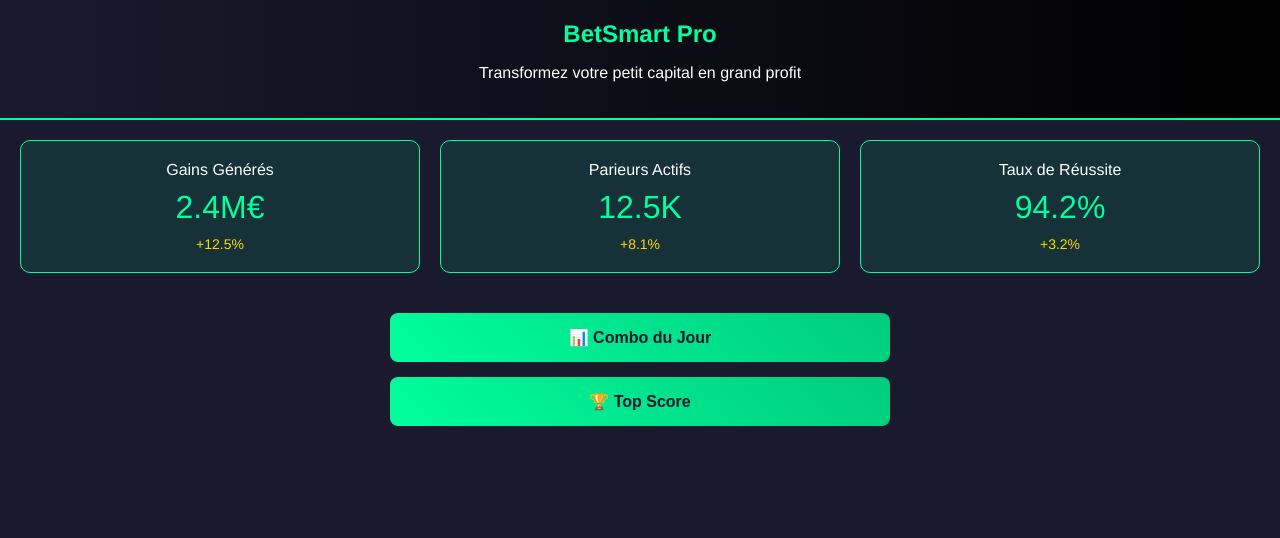
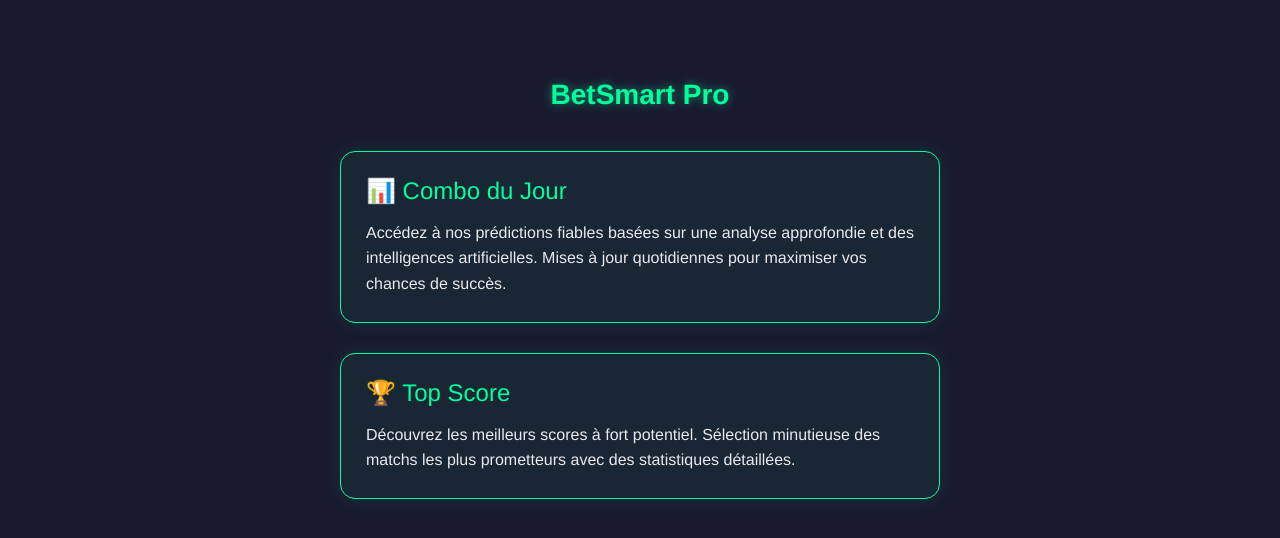
Before and after one commit to verol333/BetSmartPro, a plain HTML site: page index.html in a window 1280 px wide. Drawn offline with Linux system fonts and the light colour scheme; a script that the page names is missing.

Commit message:
Update index.html

```diff
--- a/index.html
+++ b/index.html
@@ -6,113 +6,98 @@
     <title>BetSmart Pro</title>
     <script src="https://cdnjs.cloudflare.com/ajax/libs/telegram-web-app/7.0.0/telegram-web-app.min.js"></script>
     <style>
-        :root {
-            --primary-color: #00ff9d;
-            --secondary-color: #1a1a2e;
-            --accent-color: #ffd700;
+        body {
+            margin: 0;
+            padding: 20px;
+            background-color: #1a1a2e;
+            color: white;
+            font-family: 'Helvetica Neue', Arial, sans-serif;
+            min-height: 100vh;
         }
 
-        body {
-            font-family: 'Helvetica Neue', Arial, sans-serif;
-            margin: 0;
-            padding: 0;
-            background-color: #1a1a2e;
-            color: white;
+        .container {
+            max-width: 600px;
+            margin: 0 auto;
+            padding-top: 40px;
         }
 
-        .header {
-            background: linear-gradient(to right, var(--secondary-color), #000);
-            padding: 20px;
+        .title {
             text-align: center;
-            border-bottom: 2px solid var(--primary-color);
+            color: #00ff9d;
+            font-size: 28px;
+            margin-bottom: 40px;
+            text-shadow: 0 0 10px rgba(0, 255, 157, 0.5);
         }
 
-        .logo {
-            color: var(--primary-color);
-            font-size: 24px;
-            font-weight: bold;
-            margin: 0;
+        .menu-card {
+            background: rgba(0, 255, 157, 0.05);
+            border: 1px solid #00ff9d;
+            border-radius: 15px;
+            padding: 25px;
+            margin-bottom: 30px;
+            cursor: pointer;
+            transition: all 0.3s ease;
+            box-shadow: 0 0 20px rgba(0, 255, 157, 0.1);
         }
 
-        .stats-container {
-            padding: 20px;
-            display: grid;
-            grid-template-columns: repeat(auto-fit, minmax(250px, 1fr));
-            gap: 20px;
+        .menu-card:hover {
+            transform: translateY(-5px);
+            box-shadow: 0 0 30px rgba(0, 255, 157, 0.2);
         }
 
-        .stat-card {
-            background: rgba(0, 255, 157, 0.1);
-            border: 1px solid var(--primary-color);
-            border-radius: 10px;
-            padding: 20px;
-            text-align: center;
+        .menu-title {
+            font-size: 24px;
+            color: #00ff9d;
+            margin-bottom: 15px;
         }
 
-        .stat-value {
-            font-size: 32px;
-            color: var(--primary-color);
-            margin: 10px 0;
+        .menu-description {
+            color: #ffffff;
+            line-height: 1.6;
+            font-size: 16px;
+            opacity: 0.9;
         }
 
-        .stat-change {
-            color: var(--accent-color);
-            font-size: 14px;
+        .glow-effect {
+            position: relative;
         }
 
-        .menu-buttons {
-            display: flex;
-            flex-direction: column;
-            gap: 15px;
-            padding: 20px;
-            max-width: 500px;
-            margin: 0 auto;
+        .glow-effect::after {
+            content: '';
+            position: absolute;
+            top: -2px;
+            left: -2px;
+            right: -2px;
+            bottom: -2px;
+            border-radius: 16px;
+            background: linear-gradient(45deg, #00ff9d, transparent);
+            opacity: 0;
+            z-index: -1;
+            transition: opacity 0.3s ease;
         }
 
-        .menu-button {
-            background: linear-gradient(45deg, var(--primary-color), #00cc7e);
-            border: none;
-            border-radius: 8px;
-            padding: 15px;
-            color: var(--secondary-color);
-            font-weight: bold;
-            font-size: 16px;
-            cursor: pointer;
-            transition: transform 0.2s;
-        }
-
-        .menu-button:hover {
-            transform: translateY(-2px);
+        .menu-card:hover .glow-effect::after {
+            opacity: 0.2;
         }
     </style>
 </head>
 <body>
-    <div class="header">
-        <h1 class="logo">BetSmart Pro</h1>
-        <p>Transformez votre petit capital en grand profit</p>
-    </div>
+    <div class="container">
+        <h1 class="title">BetSmart Pro</h1>
 
-    <div class="stats-container">
-        <div class="stat-card">
-            <div>Gains Générés</div>
-            <div class="stat-value">2.4M€</div>
-            <div class="stat-change">+12.5%</div>
+        <div class="menu-card glow-effect" onclick="showComboDay()">
+            <div class="menu-title">📊 Combo du Jour</div>
+            <div class="menu-description">
+                Accédez à nos prédictions fiables basées sur une analyse approfondie et des intelligences artificielles. Mises à jour quotidiennes pour maximiser vos chances de succès.
+            </div>
         </div>
-        <div class="stat-card">
-            <div>Parieurs Actifs</div>
-            <div class="stat-value">12.5K</div>
-            <div class="stat-change">+8.1%</div>
+
+        <div class="menu-card glow-effect" onclick="showTopScore()">
+            <div class="menu-title">🏆 Top Score</div>
+            <div class="menu-description">
+                Découvrez les meilleurs scores à fort potentiel. Sélection minutieuse des matchs les plus prometteurs avec des statistiques détaillées.
+            </div>
         </div>
-        <div class="stat-card">
-            <div>Taux de Réussite</div>
-            <div class="stat-value">94.2%</div>
-            <div class="stat-change">+3.2%</div>
-        </div>
-    </div>
-
-    <div class="menu-buttons">
-        <button class="menu-button" onclick="showComboDay()">📊 Combo du Jour</button>
-        <button class="menu-button" onclick="showTopScore()">🏆 Top Score</button>
     </div>
 
     <script>
@@ -120,16 +105,15 @@
         tg.expand();
 
         function showComboDay() {
-            // Logique pour afficher le Combo du Jour
-            tg.showAlert('Combo du Jour - Mise à jour à 10h');
+            tg.showAlert('Chargement du Combo du Jour...');
+            // Ici vous pouvez ajouter la logique pour afficher le contenu du Combo du Jour
         }
 
         function showTopScore() {
-            // Logique pour afficher le Top Score
-            tg.showAlert('Top Score - Meilleures opportunités');
+            tg.showAlert('Chargement des Top Scores...');
+            // Ici vous pouvez ajouter la logique pour afficher le contenu des Top Scores
         }
 
-        // Initialize Telegram WebApp
         tg.ready();
     </script>
 </body>
```
